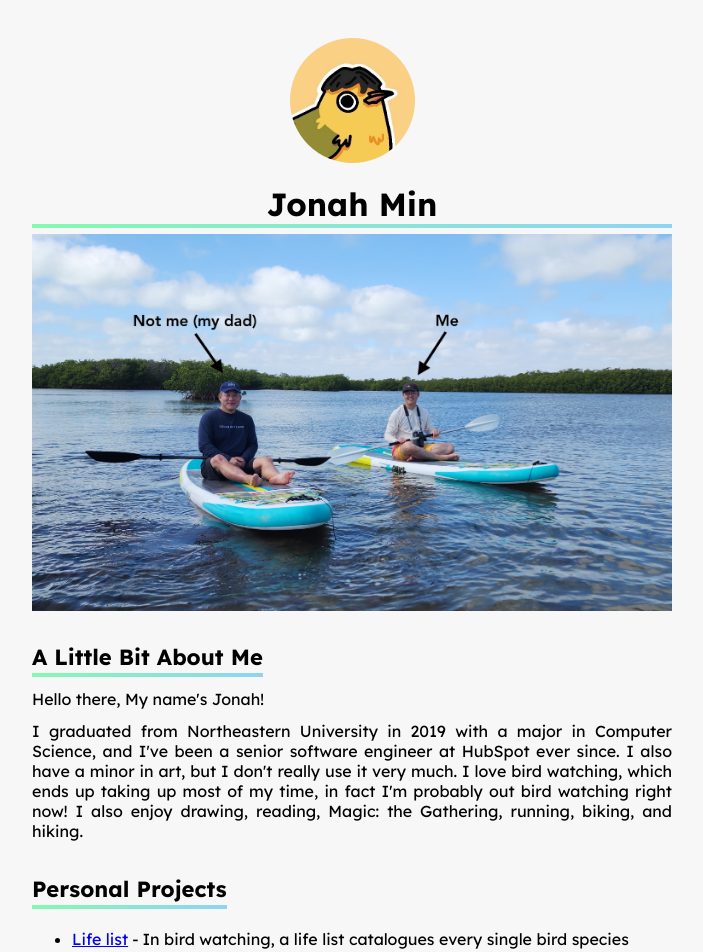
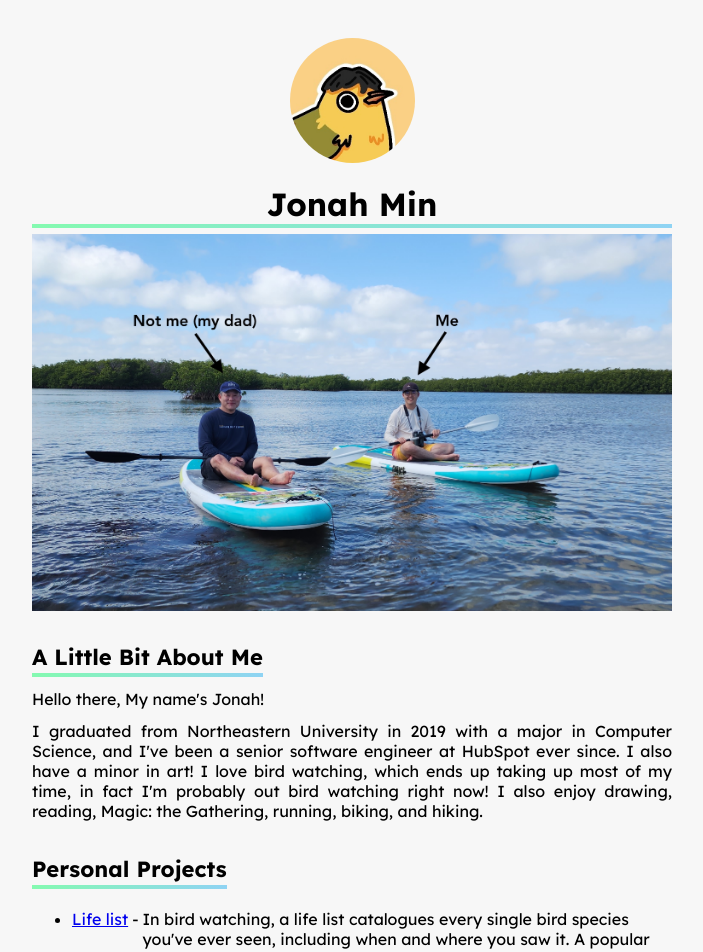
Before and after one commit to Jonah-Min/jonahmin.com, a React (Vite) app: page / in a window 1280 px wide. Shown: the top 952 px of the page, without its empty margins (288-991 px from the left). Built offline with nearby package versions, Linux system fonts and the light colour scheme.

Commit message:
Update padding at bottom

```diff
--- a/src/containers/Homepage.jsx
+++ b/src/containers/Homepage.jsx
@@ -16,7 +16,7 @@ export default class HomePage extends PureComponent {
                         <p>Hello there, My name's Jonah!</p>
                         <p>
                             I graduated from Northeastern University in 2019 with a major in Computer Science, and I've been a senior software engineer at HubSpot ever since.
-                            I also have a minor in art, but I don't really use it very much. I love bird watching, which ends up taking up most of my time, in fact I'm probably out bird watching right now!
+                            I also have a minor in art! I love bird watching, which ends up taking up most of my time, in fact I'm probably out bird watching right now!
                             I also enjoy drawing, reading, Magic: the Gathering, running, biking, and hiking.
                         </p>
                     </span>
--- a/src/stylesheets/homePage.css
+++ b/src/stylesheets/homePage.css
@@ -4,7 +4,7 @@
   flex-direction: column;
   height: 100%;
   align-items: center;
-  padding-bottom: 20vh;
+  padding-bottom: 100px;
 }
 
 .header-image {
```
Also changed, not shown: 4 other files (tests, documents, lock files or other folders).
